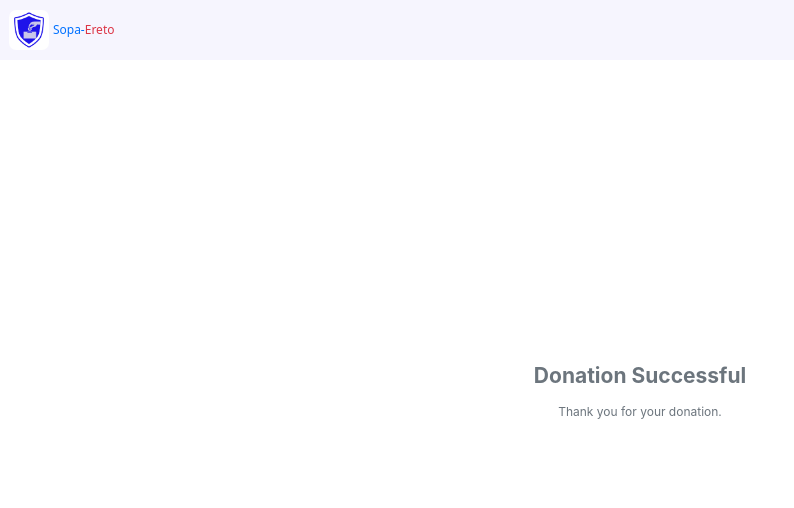
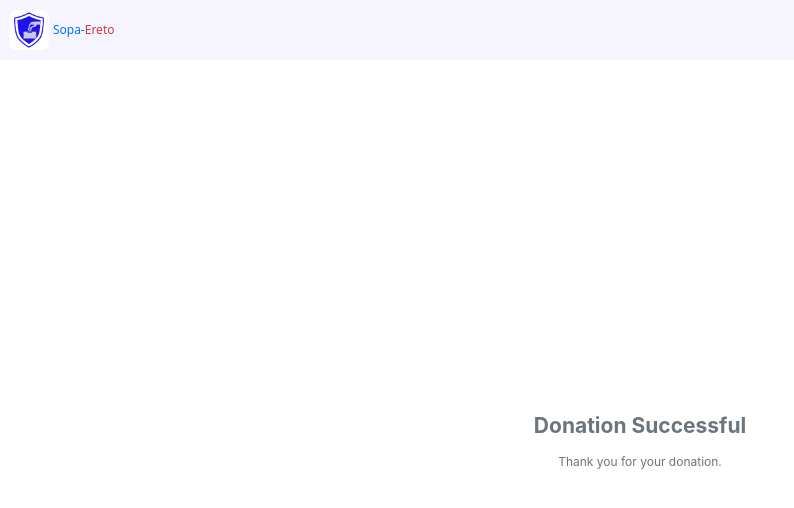
Before and after one commit to Excellence-arch/sopa-ereto, a React (Create React App) app: page /donor/success in a window 1280 px wide. Shown: the top 508 px of the page, without its empty margins (0-794 px from the left). Built offline with nearby package versions, Linux system fonts and the light colour scheme.

Commit message:
success page

```diff
--- a/src/Pages/Success.js
+++ b/src/Pages/Success.js
@@ -8,8 +8,10 @@ const Success = () => {
     <div className="">
       <NewNav />
       <div className="text-center">
-        <img src={success2} className="bg-image" width={'300px'} />
-        <p className="text-muted fw-bold fs-3">Donation Successful</p>
+        <img src={success2} className="bg-image" width={'400px'} />
+        <p className="text-muted fw-bold fs-3" style={{ marginTop: '-50px' }}>
+          Donation Successful
+        </p>
         <p className="text-muted">Thank you for your donation.</p>
       </div>
     </div>
```
